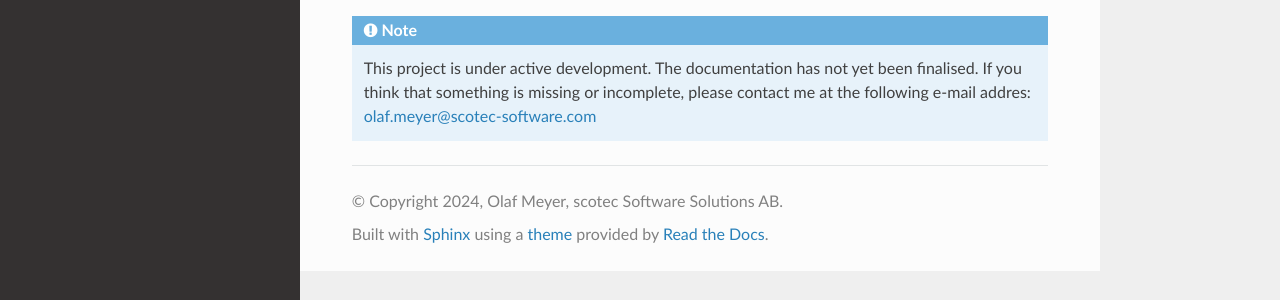
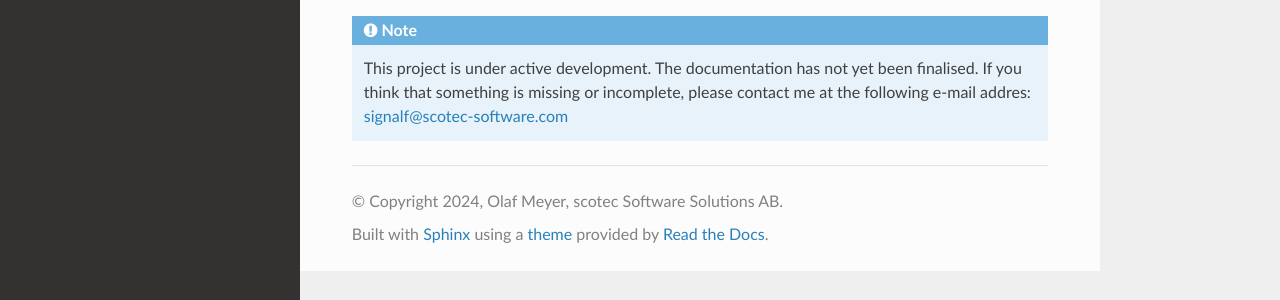
Before and after one commit to SignalF/SignalF.Documentation, a Sphinx documentation site: the page built from docs/source/index.rst, in a window 1280 px wide. Shown: the part 456-756 px from the top of the page. Built offline with Sphinx 7.4.7 and the Read the Docs theme 2.0.0, drawn with Linux system fonts in a browser that asks for light colours; pages that are not in the unit, such as notebooks, are missing from menus.

Commit message:
Update index.rst

```diff
--- a/docs/source/index.rst
+++ b/docs/source/index.rst
@@ -26,4 +26,4 @@ how to :ref:`installation` the project.
 
    | This project is under active development.
      The documentation has not yet been finalised. If you think that something is missing or incomplete, please contact me at the following e-mail addres:
-   | olaf.meyer@scotec-software.com
+   | signalf@scotec-software.com
```
